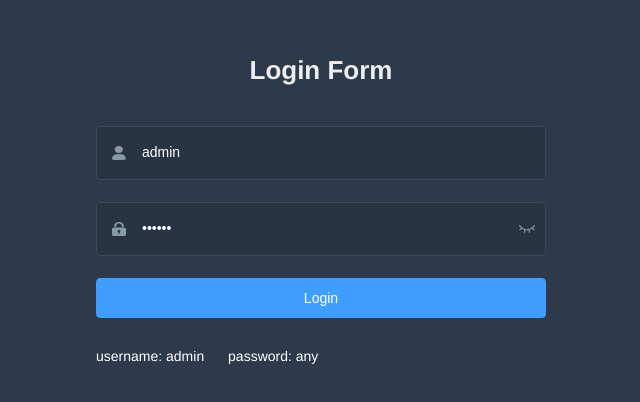
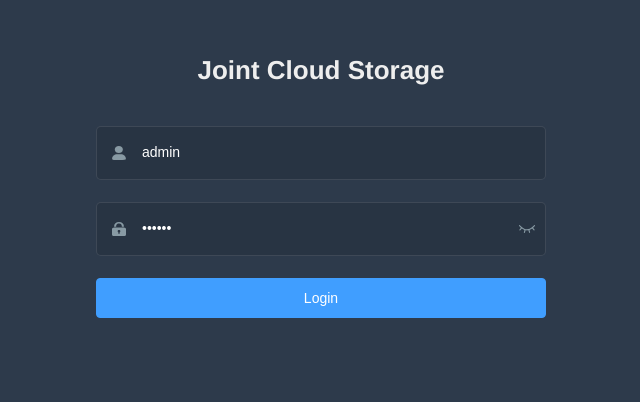
Before and after one commit to Sean-Pearce/jcs, a Vue app in the folder portal/: page /#/login in a window 1280 px wide. Shown: the part 104-506 px from the top of the page, without its empty margins (319-959 px from the left). Built offline with nearby package versions, Linux system fonts and the light colour scheme.

Commit message:
login page

```diff
--- a/portal/src/views/login/index.vue
+++ b/portal/src/views/login/index.vue
@@ -3,7 +3,7 @@
     <el-form ref="loginForm" :model="loginForm" :rules="loginRules" class="login-form" auto-complete="on" label-position="left">
 
       <div class="title-container">
-        <h3 class="title">Login Form</h3>
+        <h3 class="title">Joint Cloud Storage</h3>
       </div>
 
       <el-form-item prop="username">
@@ -42,11 +42,6 @@
       </el-form-item>
 
       <el-button :loading="loading" type="primary" style="width:100%;margin-bottom:30px;" @click.native.prevent="handleLogin">Login</el-button>
-
-      <div class="tips">
-        <span style="margin-right:20px;">username: admin</span>
-        <span> password: any</span>
-      </div>
 
     </el-form>
   </div>
```
